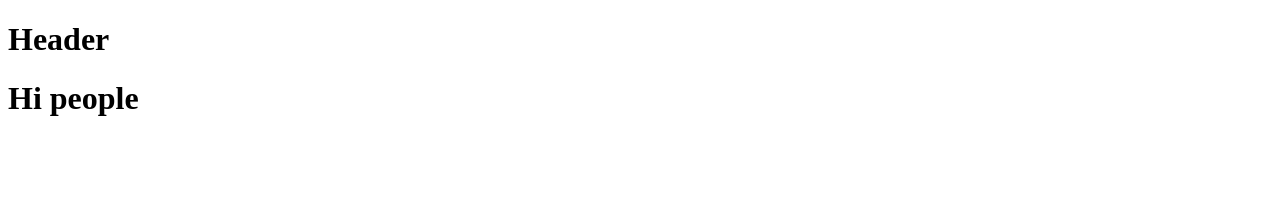
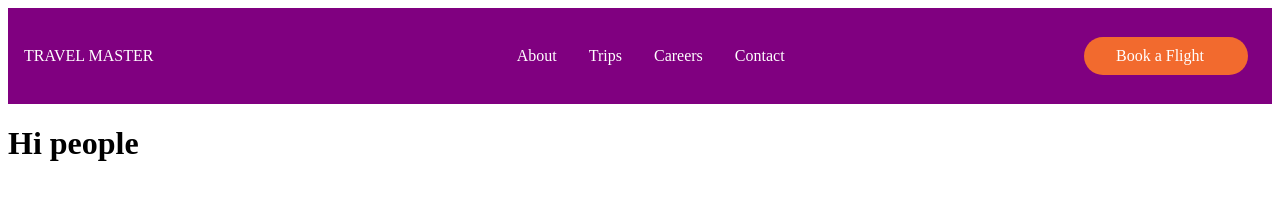
Before and after one commit to victornguyen75/travel-master, a Gatsby site: page / in a window 1280 px wide. Built offline with nearby package versions, Linux system fonts and the light colour scheme; Gatsby itself is replaced by a stand-in of ours.

Commit message:
feat(Header, Button, layout, MenuData, GlobalStyles): add header and navigation bar sections and styles

```diff
--- /dev/null
+++ b/src/components/Button.js
@@ -0,0 +1,22 @@
+import styled from 'styled-components'
+import { Link } from 'gatsby'
+
+export const Button = styled(Link)`
+  background: ${({primary}) => (primary ? '#F26A2E' : '#077BF1')};
+  white-space: nowrap;
+  padding: ${({ big }) => (big ? '16px 40px' : '10px 32px')};
+  color: #fff;
+  font-size: ${({ big }) => (big ? '20px' : '16px')};
+  outline: none;
+  border: bone;
+  min-width: 100px;
+  cursor: pointer;
+  text-decoration: none;
+  transition: 0.3s !important; // !important tag needed for override animation
+  border-radius: ${({ round }) => (round ? '50px' : 'none')};
+
+  &:hover {
+    background: ${({primary}) => (primary ? '#077BF1': '#F26A2E')};
+    transform: translateY(-2px);
+  }
+`
--- a/src/components/Header.js
+++ b/src/components/Header.js
@@ -1,9 +1,86 @@
-import { Link } from "gatsby"
-import React from "react"
+import { Link } from 'gatsby'
+import React from 'react'
 import styled from 'styled-components'
+import { FaBars } from 'react-icons/fa'
+import { menuData } from '../data/MenuData'
+import { Button } from './Button'
 
 const Header = () => {
-  return <h1>Header</h1>;
+  return (
+    <Nav>
+      <NavLink to='/'>TRAVEL MASTER</NavLink>
+      <Bars />
+      <NavMenu>
+        {menuData.map((menuItem, index) => (
+          <NavLink to={menuItem.link} key={index}>
+            {menuItem.title}
+          </NavLink>
+        ))}
+      </NavMenu>
+      <NavBtn>
+        <Button primary="true" round="true" to="/trips">
+          Book a Flight
+        </Button>
+      </NavBtn>
+    </Nav>
+  );
 }
 
 export default Header
+
+const Nav = styled.nav`
+  background: purple;
+  height: 80px;
+  display: flex;
+  justify-content: space-between;
+  padding: 0.5rem calc((100vw - 1300px) / 2);
+  z-index: 100;
+  position: relative;
+`;
+
+const NavLink = styled(Link)`
+  color: #fff;
+  display: flex;
+  align-items: center;
+  text-decoration: none;
+  padding: 0 1rem;
+  height: 100%
+  cursor: pointer;
+`;
+
+const Bars = styled(FaBars)`
+  // Desktop view
+  display: none;
+  color: #fff;
+
+  // Mobile view
+  @media screen and (max-width: 768px) {
+    display: block;
+    position: absolute;
+    top: 0;
+    right: 0;
+    transition: translate(-100%, 75%);
+    font-size: 1.8rem;
+    cursor: pointer;
+  }
+`;
+
+const NavMenu = styled.div`
+  display: flex;
+  align-items: center;
+  margin-right: -48px;
+
+  @media screen and (max-width: 768px) {
+    display: none;
+  }
+`;
+
+const NavBtn = styled.div`
+  display: flex;
+  align-items: center;
+  margin-right: 24px;
+
+  @media screen and (max-width: 768px) {
+    display: none;
+  }
+`;
--- a/src/components/layout.js
+++ b/src/components/layout.js
@@ -1,14 +1,13 @@
-import React from "react"
-import Header from "./Header"
+import React from 'react'
+import Header from './Header'
+import { GlobalStyle } from './styles/GlobalStyles'
 
 const Layout = ({ children }) => {
-
   return (
     <>
+      <GlobalStyle />
       <Header />
-
       <main>{children}</main>
-
     </>
   )
 }
--- a/src/components/styles/GlobalStyles.js
+++ b/src/components/styles/GlobalStyles.js
@@ -0,0 +1,9 @@
+import { createGlobalStyle } from 'styled-components'
+export const GlobalStyle = createGlobalStyle`
+ = {
+   font-family: 'Roboto', sans-serif,
+   margin: 0;
+   padding: 0;
+   box-sizing: border-box;
+ }
+`;
--- /dev/null
+++ b/src/data/MenuData.js
@@ -0,0 +1,6 @@
+export const menuData = [
+  {title: 'About', link: '/about'},
+  {title: 'Trips', link: '/trips'},
+  {title: 'Careers', link: '/careers'},
+  {title: 'Contact', link: '/contact'},
+];
```
